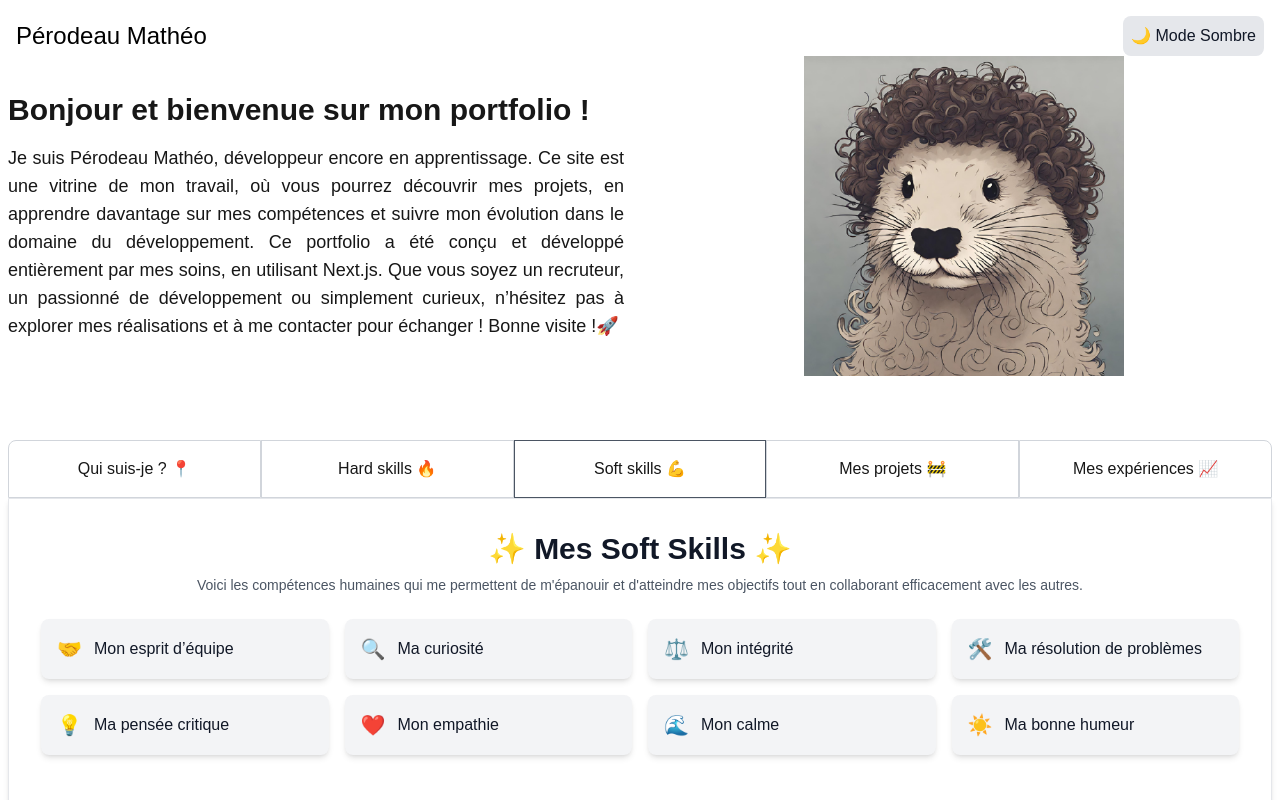
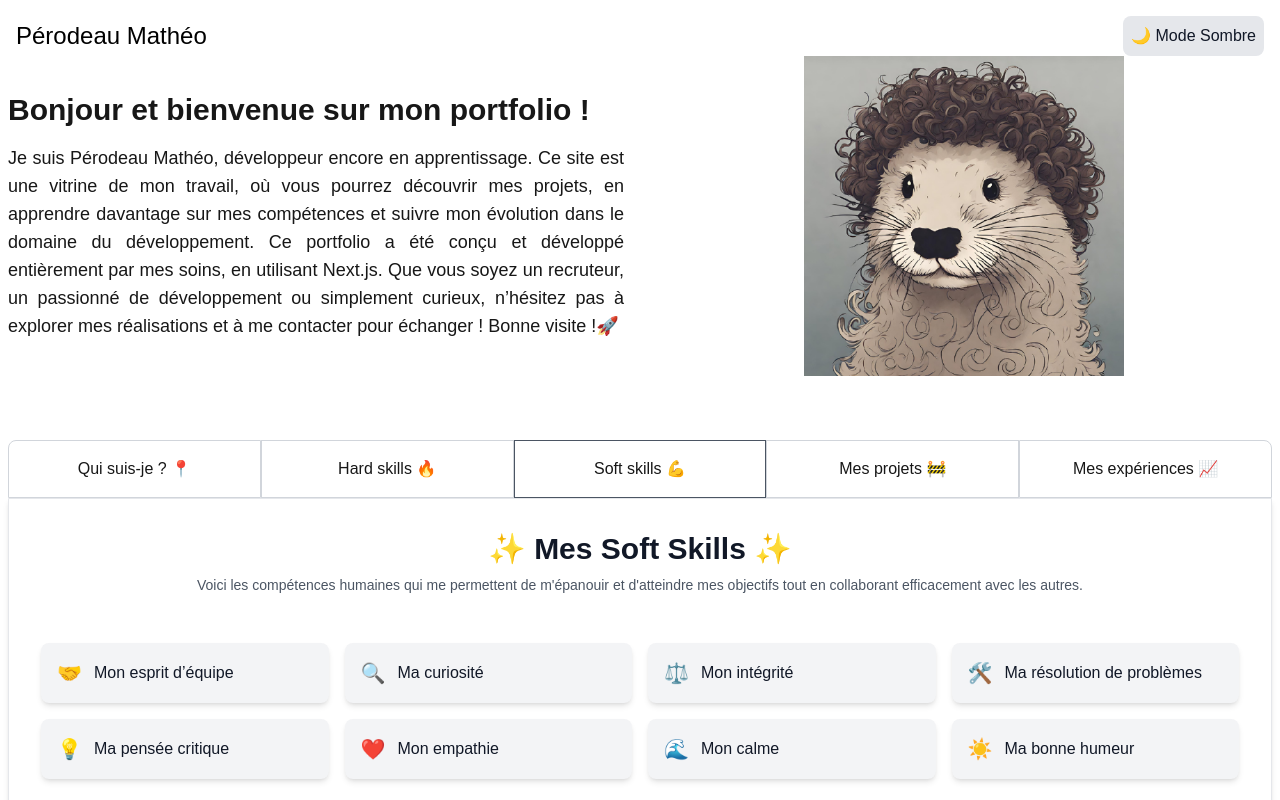
Before and after one commit to matheo-1712/portfolio, a Next.js app: page / in a window 1280 px wide. Both pictures are taken after a click on the element "Soft skills 💪". Shown: the top 800 px of the page. Built offline with nearby package versions, Linux system fonts and the light colour scheme.

Commit message:
Refactor theme toggle functionality: move to Button component and remove old theme toggle file; update Soft Skills section layout

```diff
--- a/src/app/components/Header/navbar.tsx
+++ b/src/app/components/Header/navbar.tsx
@@ -1,6 +1,6 @@
 import Image from "next/image";
 import Link from "next/link";
-import ThemeToggle from "./themetoogle";
+import ThemeToggle from "../Button/themeButton";
 
 export default function Navbar() {
   return (
--- a/src/app/components/Home/components-aboutme/soft_skills.tsx
+++ b/src/app/components/Home/components-aboutme/soft_skills.tsx
@@ -10,6 +10,7 @@ export default function SoftSkills() {
             </div>
 
             {/* Liste des Soft Skills */}
+            <div className="w-full pt-6">
                 <ul className="grid grid-cols-2 gap-4 sm:grid-cols-3 md:grid-cols-4">
                     {[
                         { icon: "🤝", text: "Mon esprit d’équipe" },
@@ -31,5 +32,6 @@ export default function SoftSkills() {
                     ))}
                 </ul>
             </div>
+        </div>
     );
 }
```
Also changed, not shown: src/app/components/Button/themeButton.tsx (renamed from src/app/components/Header/themetoogle.tsx). Lines whose indentation alone changed are shown as unchanged.
